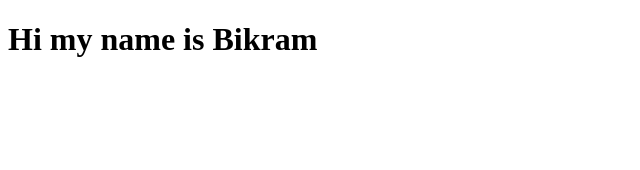
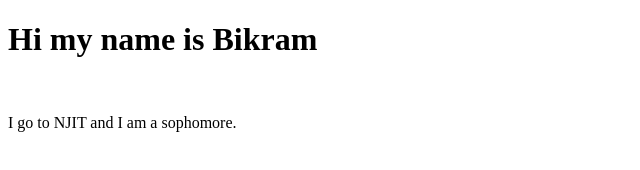
Before and after one commit to bikramsandhu/10HtmlElements, a plain HTML site: page index.html in a window 1280 px wide. Shown: the whole page, without its empty margins (0-640 px from the left). Drawn offline with Linux system fonts and the light colour scheme.

Commit message:
added paragraph

```diff
--- a/index.html
+++ b/index.html
@@ -1,4 +1,7 @@
 <!doctype html>
 <html>
-<h1>Hi my name is Bikram</h1>
+<h1>Hi my name is Bikram</h1><br>
+	<p>
+	I go to NJIT and I am a sophomore.
+	</p>
 </html>
```
